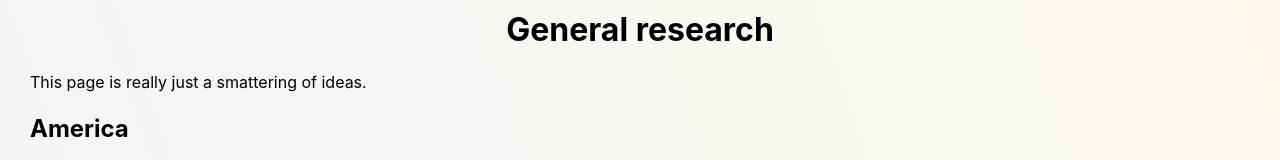
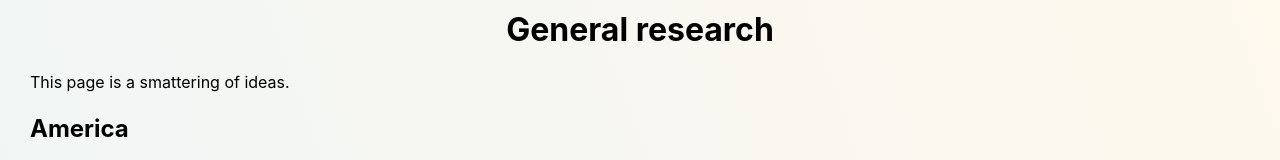
Before and after one commit to JRFink/jrfphyspagesnew, a Next.js app: page /research/gen in a window 1280 px wide. Shown: the part 371-531 px from the top of the page. Built offline with nearby package versions, Linux system fonts and the light colour scheme.

Commit message:
Update index.tsx

```diff
--- a/pages/research/gen/index.tsx
+++ b/pages/research/gen/index.tsx
@@ -15,7 +15,7 @@ const Gen = () => {
                     General research
                 </h1>
                 <p>
-                    This page is really just a smattering of ideas.
+                    This page is a smattering of ideas.
                 </p>
                 <h2>
                     America
```
